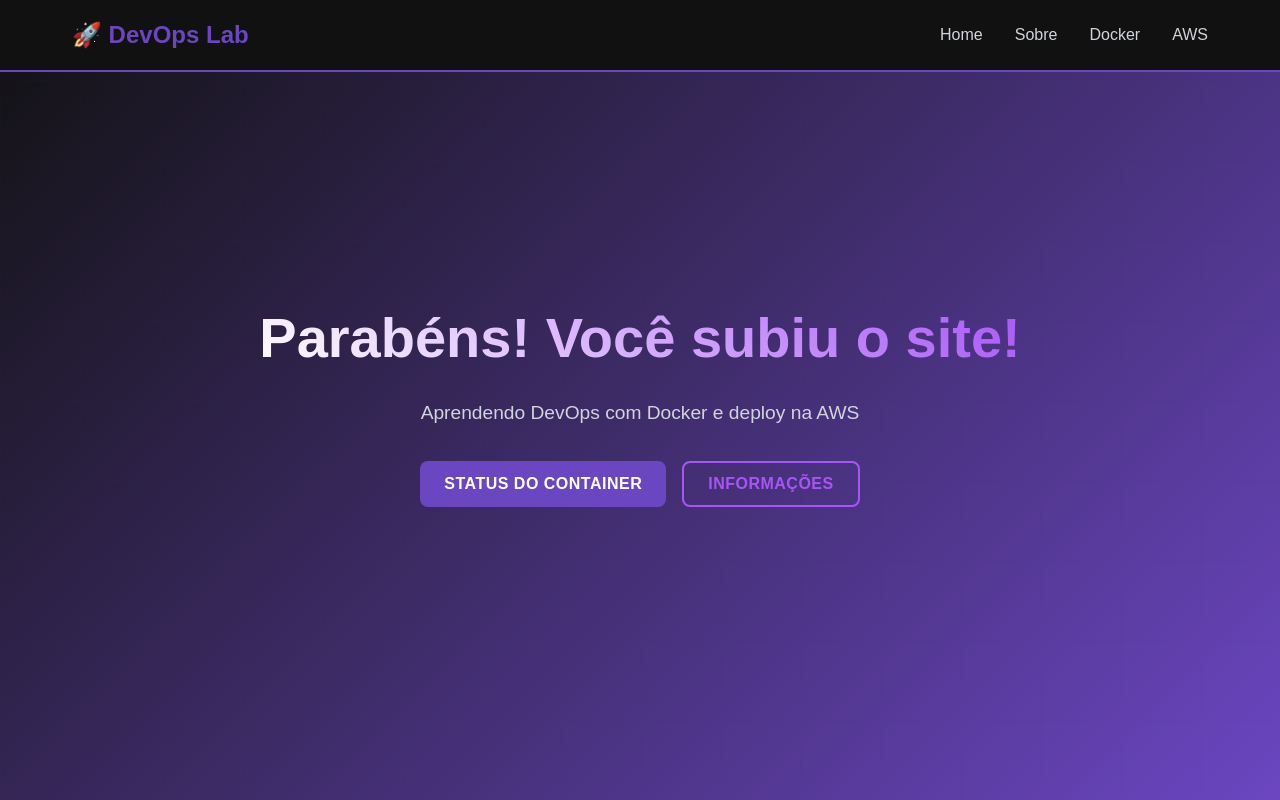
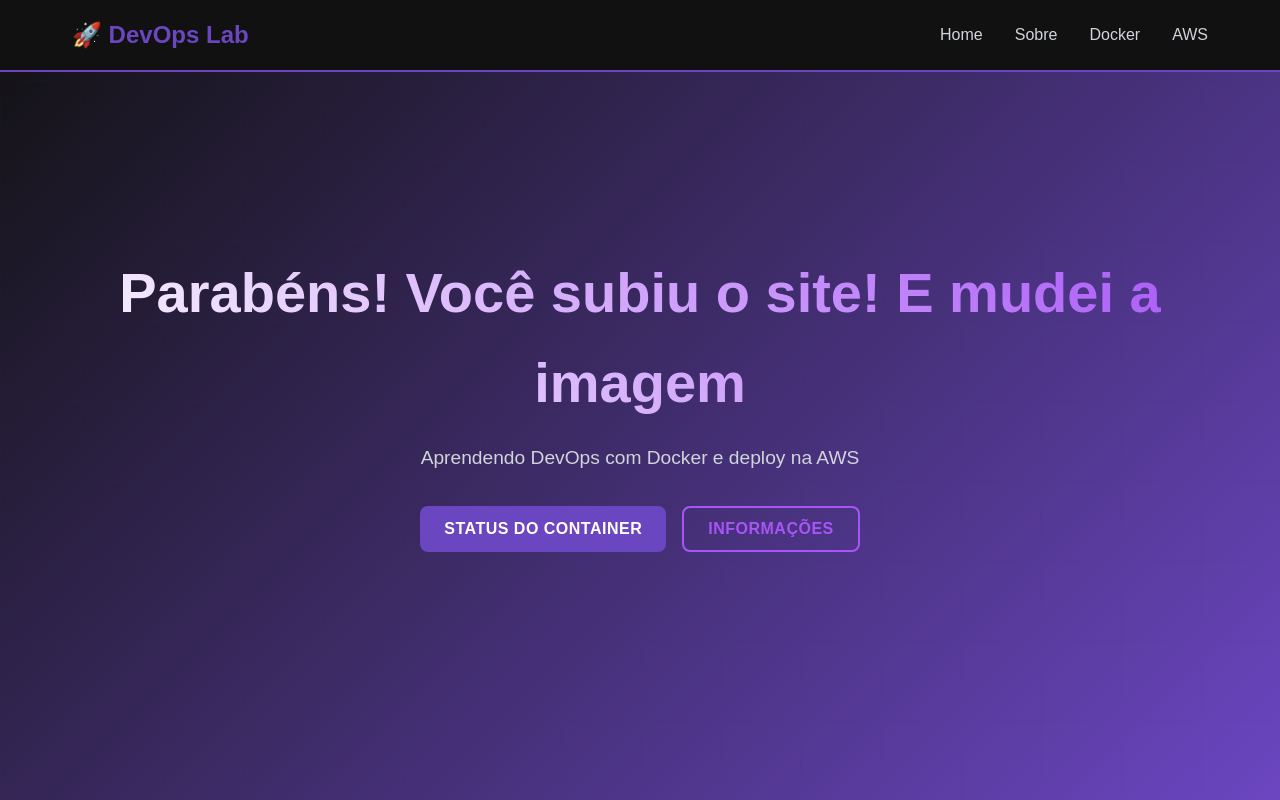
Before and after one commit to BrendoTrindade/proj-devops-fase-4, a plain HTML site: page website/index.html in a window 1280 px wide. Shown: the top 800 px of the page. Drawn offline with Linux system fonts and the light colour scheme.

Commit message:
feat finalizando projeto v7

```diff
--- a/website/index.html
+++ b/website/index.html
@@ -24,7 +24,7 @@
     <main>
         <section id="home" class="hero">
             <div class="container">
-                <h1 class="hero-title">Parabéns! Você subiu o site!</h1>
+                <h1 class="hero-title">Parabéns! Você subiu o site! E mudei a imagem</h1>
                 <p class="hero-subtitle">Aprendendo DevOps com Docker e deploy na AWS</p>
                 <div class="hero-buttons">
                     <button class="btn primary" onclick="showStatus()">Status do Container</button>
```
